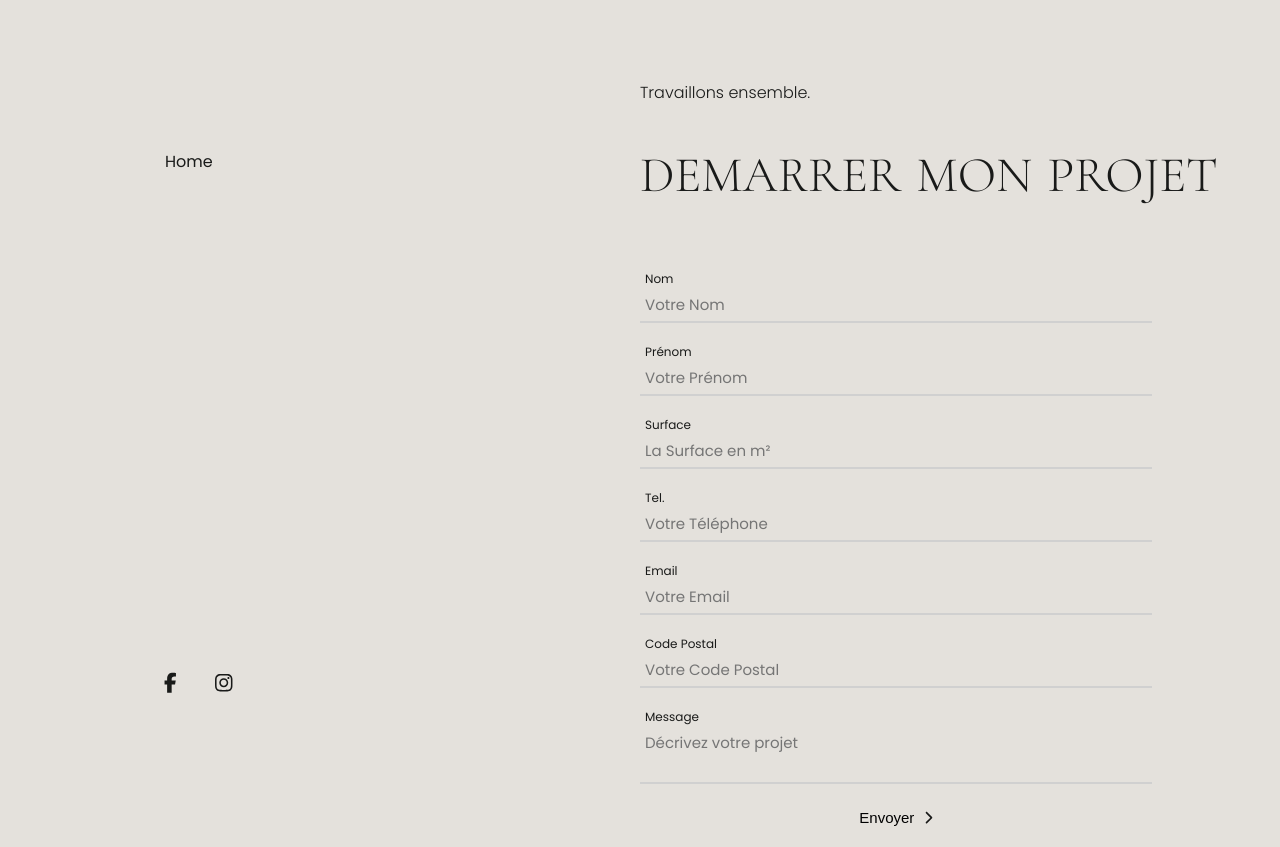
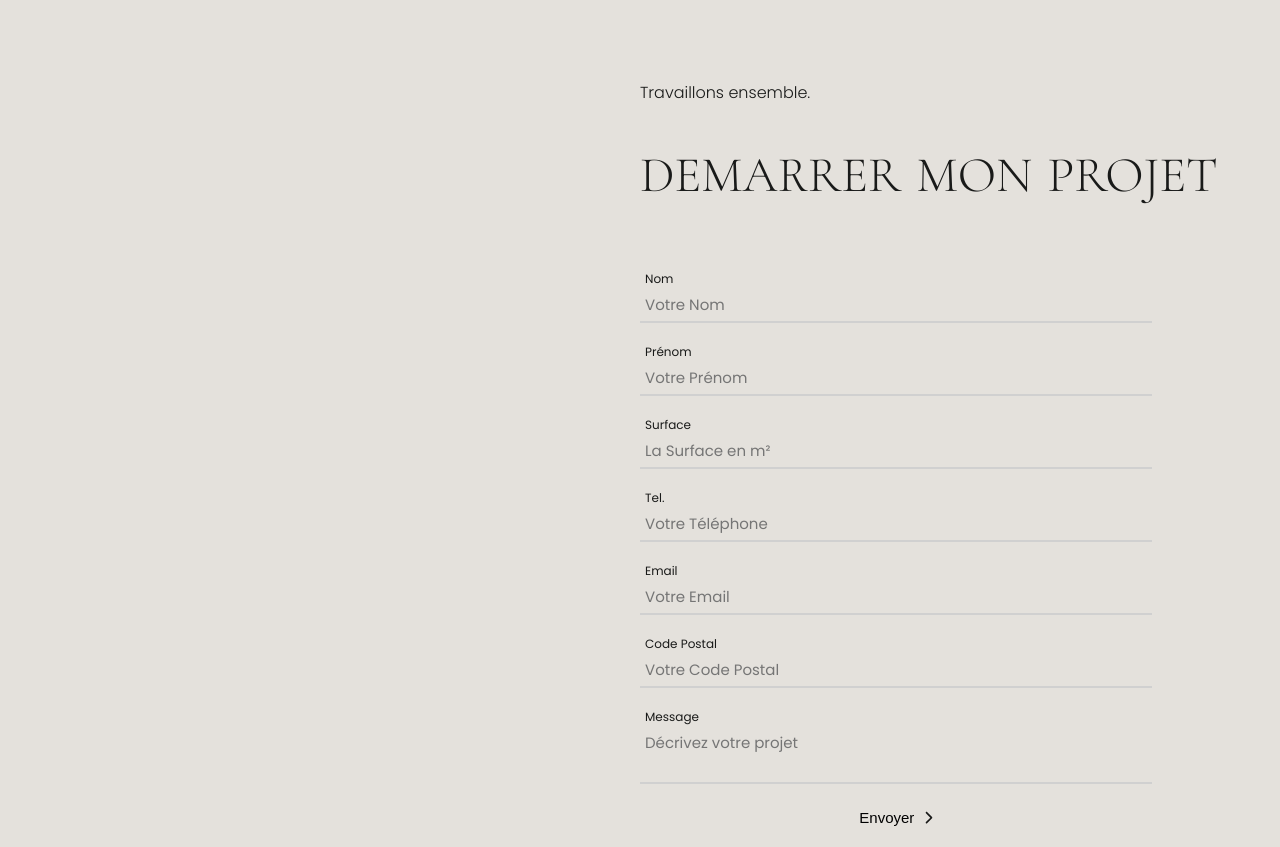
Before and after one commit to Scharlyopitz/CHEYSSOI-PARIS, a React (Vite) app: page /demarrermonprojet in a window 1280 px wide. Built offline with nearby package versions, Linux system fonts and the light colour scheme.

Commit message:
Suppression de la partie gauche du formulaire

```diff
--- a/src/pages/DemarrerProjet.jsx
+++ b/src/pages/DemarrerProjet.jsx
@@ -1,34 +1,9 @@
 import Formulaire from "../components/DemarrerMonProjet/Formulaire";
-import Socials from "../components/Socials";
-import { NavLink } from "react-router-dom";
-import { FontAwesomeIcon } from "@fortawesome/react-fontawesome";
-import { faChevronLeft } from "@fortawesome/free-solid-svg-icons";
 
 export default function DemarrerProjet() {
   return (
     <section id="demarrerprojet">
-      <LeftPart />
       <Formulaire />
     </section>
   );
 }
-
-function LeftPart() {
-  return (
-    <div className="leftPart">
-      <Button />
-      <Socials />
-    </div>
-  );
-
-  function Button() {
-    return (
-      <NavLink className="button" to={"/"}>
-        <div>
-          <FontAwesomeIcon icon={faChevronLeft} style={{ color: "#000000" }} />
-          <span>Home</span>
-        </div>
-      </NavLink>
-    );
-  }
-}
```
